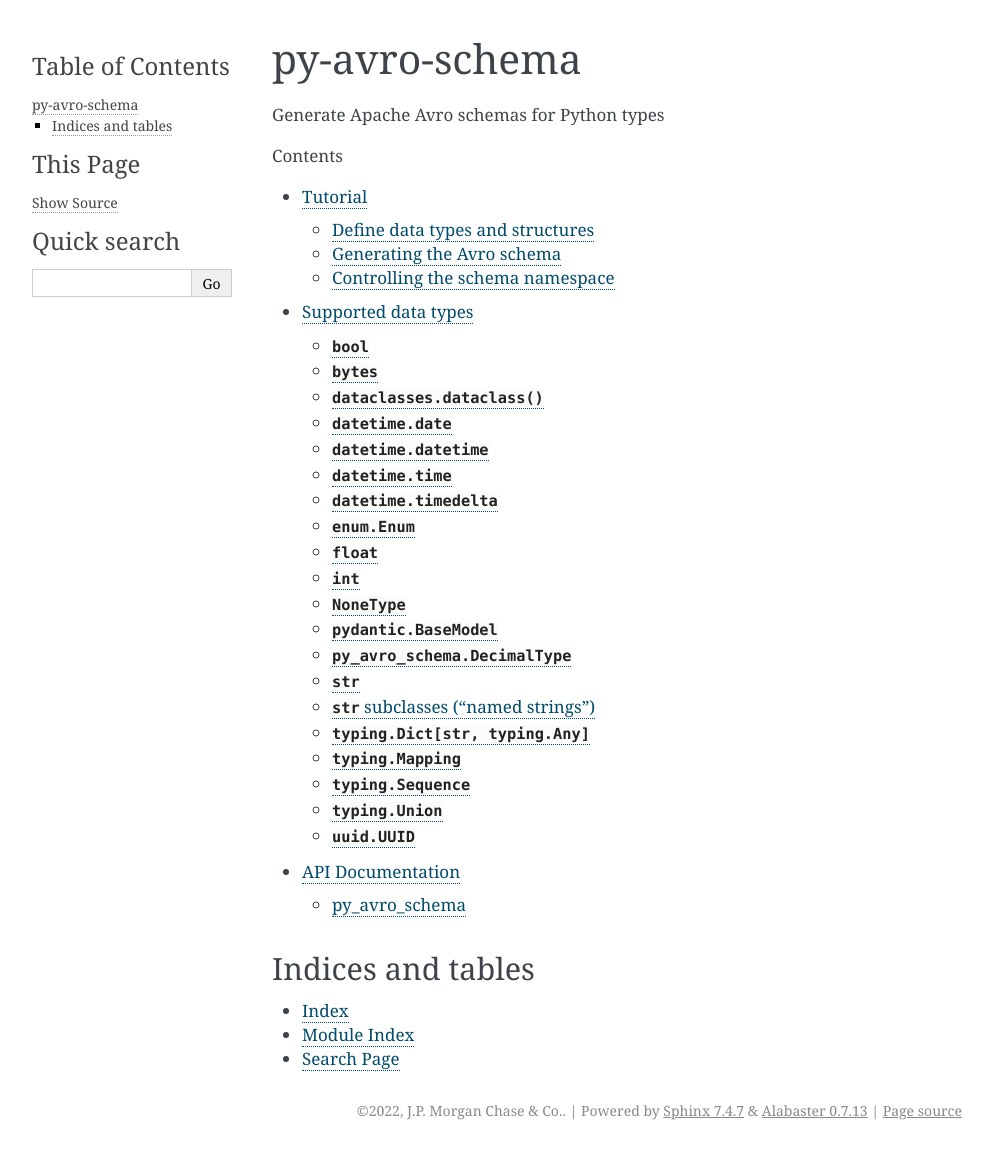
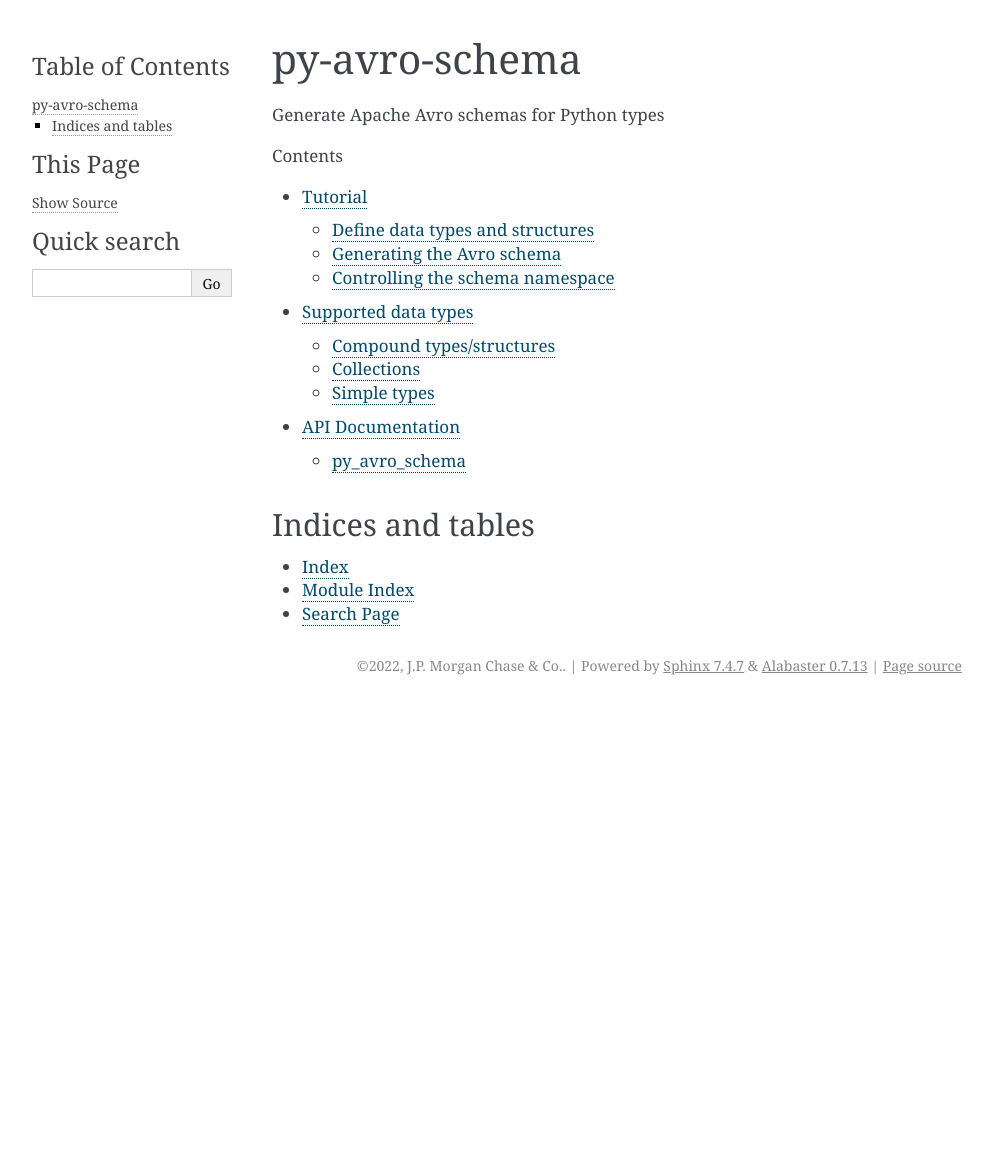
Before and after one commit to jpmorganchase/py-avro-schema, a Sphinx documentation site: the page built from docs/index.rst, in a window 1280 px wide. Shown: the whole page, without its empty margins (148-1141 px from the left). Built offline with Sphinx 7.4.7, drawn with Linux system fonts in a browser that asks for light colours; after the commit the page ends 900 px from its top, so only the background shows below that; some of the changed lines change nothing that is shown.

Commit message:
Spit types into 3 groups

```diff
--- a/docs/types.rst
+++ b/docs/types.rst
@@ -19,20 +19,12 @@
 **py-avro-schema** supports the following Python types:
 
 
-:class:`bool`
--------------
-
-Avro schema: ``boolean``
-
-
-:class:`bytes`
---------------
-
-Avro schema: ``bytes``
+Compound types/structures
+-------------------------
 
 
 :func:`dataclasses.dataclass`
------------------------------
+~~~~~~~~~~~~~~~~~~~~~~~~~~~~~
 
 Supports Python classes decorated with :func:`dataclasses.dataclass`.
 
@@ -88,111 +80,8 @@
 Recursive or repeated reference to the same Python dataclass is supported. After the first time the schema is output, any subsequent references are by name only.
 
 
-:class:`datetime.date`
-----------------------
-
-| Avro schema: ``int``
-| Avro logical type: ``date``
-
-
-:class:`datetime.datetime`
---------------------------
-
-| Avro schema: ``long``
-| Avro logical type: ``timestamp-micros``
-
-To output with millisecond precision instead (logical type ``timestamp-millis``), use :attr:`py_avro_schema.Option.MILLISECONDS`.
-
-
-:class:`datetime.time`
-----------------------
-
-| Avro schema: ``long``
-| Avro logical type: ``time-micros``
-
-To output with millisecond precision instead (logical type ``time-millis``), use :attr:`py_avro_schema.Option.MILLISECONDS`.
-
-
-:class:`datetime.timedelta`
----------------------------
-
-| Avro schema: ``fixed``
-| Avro logical type: ``duration``
-
-The Avro ``fixed`` type is a named schema.
-Here, **py-avro-schema** uses the name ``datetime.timedelta``.
-The full generated schema looks like this:
-
-.. code-block:: json
-
-   {
-     "type": "fixed",
-     "name": "datetime.timedelta",
-     "size": 12,
-     "logicalType": "duration"
-   }
-
-
-:class:`enum.Enum`
-------------------
-
-Avro schema: ``enum``
-
-The Avro ``enum`` type is a named schema.
-**py-avro-schema** uses the Python class name as the schema name.
-Avro enum symbols must be strings.
-
-Example::
-
-   # File shipping/models.py
-
-   import enum
-
-   class ShipType(enum.Enum):
-       SAILING_VESSEL = "SAILING_VESSEL"
-       MOTOR_VESSEL = "MOTOR_VESSEL"
-
-Outputs as:
-
-.. code-block:: json
-
-   {
-     "type": "enum",
-     "name": "ShipType",
-     "namespace": "shipping",
-     "symbols": ["SAILING_VESSEL", "MOTOR_VESSEL"],
-     "default": "SAILING_VESSEL"
-   }
-
-The default value is taken from the first defined enum symbol and is used to support writer/reader schema resolution.
-
-
-:class:`float`
---------------
-
-Avro schema: ``double``
-
-To output as the 32-bit Avro schema ``float`` instead, use :attr:`py_avro_schema.Option.FLOAT_32`.
-
-
-:class:`int`
-------------
-
-Avro schema: ``long``
-
-To output as the 32-bit Avro schema ``int`` instead, use :attr:`py_avro_schema.Option.INT_32`.
-
-
-:class:`NoneType`
------------------
-
-Avro schema: ``null``
-
-This schema is typically used as a "unioned" type where the default value is ``None``.
-
-
 :class:`pydantic.BaseModel`
----------------------------
+~~~~~~~~~~~~~~~~~~~~~~~~~~~
 
 Supports Python classes inheriting from :class:`pydantic.BaseModel`.
 
@@ -249,8 +138,194 @@
 Recursive or repeated reference to the same Pydantic class is supported. After the first time the schema is output, any subsequent references are by name only.
 
 
+:class:`typing.Union`
+~~~~~~~~~~~~~~~~~~~~~
+
+Avro schema: JSON array of multiple Avro schemas
+
+Union members can be any other type supported by **py-avro-schema**.
+
+When defined as a class field with a **default** value, the union members may be re-ordered to ensure that the first member matches the type of the default value.
+
+
+Collections
+-----------
+
+
+:class:`typing.Dict[str, typing.Any]`
+~~~~~~~~~~~~~~~~~~~~~~~~~~~~~~~~~~~~~
+
+.. seealso::
+
+   For a "normal" Avro ``map`` schema using fully typed Python dictionaries, see :ref:`class-typing-mapping`.
+
+
+| Avro schema: ``bytes``
+| Avro logical type: ``json``
+
+Arbitrary Python dictionaries could be serialized as a ``bytes`` Avro schema by first serializing the data as JSON.
+**py-avro-schema** supports this "JSON-in-Avro" approach by adding the **custom** logical type ``json`` to a ``bytes`` schema.
+
+To support JSON serialization as *strings* instead of *bytes*, use :attr:`py_avro_schema.Option.LOGICAL_JSON_STRING`.
+
+
+.. _class-typing-mapping:
+
+:class:`typing.Mapping`
+~~~~~~~~~~~~~~~~~~~~~~~
+
+Avro schema: ``map``
+
+This supports other "generic type" versions of :class:`collections.abc.Mapping`, including :class:`typing.Dict`.
+
+Avro ``map`` schemas support **string** keys only. Map values can be any other Python type supported by **py-avro-schema**. For example, ``Dict[str, int]`` is output as:
+
+.. code-block:: json
+
+   {
+     "type": "map",
+     "values": "long"
+   }
+
+
+:class:`typing.Sequence`
+~~~~~~~~~~~~~~~~~~~~~~~~
+
+Avro schema: ``array``
+
+This supports other "generic type" versions of :class:`collections.abc.Sequence`, including :class:`typing.List`.
+
+Sequence values can be any Python type supported by **py-avro-schema**. For example, ``List[int]`` is output as:
+
+.. code-block:: json
+
+   {
+     "type": "array",
+     "values": "long"
+   }
+
+
+Simple types
+------------
+
+
+:class:`bool`
+~~~~~~~~~~~~~
+
+Avro schema: ``boolean``
+
+
+:class:`bytes`
+~~~~~~~~~~~~~~
+
+Avro schema: ``bytes``
+
+
+:class:`datetime.date`
+~~~~~~~~~~~~~~~~~~~~~~
+
+| Avro schema: ``int``
+| Avro logical type: ``date``
+
+
+:class:`datetime.datetime`
+~~~~~~~~~~~~~~~~~~~~~~~~~~
+
+| Avro schema: ``long``
+| Avro logical type: ``timestamp-micros``
+
+To output with millisecond precision instead (logical type ``timestamp-millis``), use :attr:`py_avro_schema.Option.MILLISECONDS`.
+
+
+:class:`datetime.time`
+~~~~~~~~~~~~~~~~~~~~~~
+
+| Avro schema: ``long``
+| Avro logical type: ``time-micros``
+
+To output with millisecond precision instead (logical type ``time-millis``), use :attr:`py_avro_schema.Option.MILLISECONDS`.
+
+
+:class:`datetime.timedelta`
+~~~~~~~~~~~~~~~~~~~~~~~~~~~
+
+| Avro schema: ``fixed``
+| Avro logical type: ``duration``
+
+The Avro ``fixed`` type is a named schema.
+Here, **py-avro-schema** uses the name ``datetime.timedelta``.
+The full generated schema looks like this:
+
+.. code-block:: json
+
+   {
+     "type": "fixed",
+     "name": "datetime.timedelta",
+     "size": 12,
+     "logicalType": "duration"
+   }
+
+
+:class:`enum.Enum`
+~~~~~~~~~~~~~~~~~~
+
+Avro schema: ``enum``
+
+The Avro ``enum`` type is a named schema.
+**py-avro-schema** uses the Python class name as the schema name.
+Avro enum symbols must be strings.
+
+Example::
+
+   # File shipping/models.py
+
+   import enum
+
+   class ShipType(enum.Enum):
+       SAILING_VESSEL = "SAILING_VESSEL"
+       MOTOR_VESSEL = "MOTOR_VESSEL"
+
+Outputs as:
+
+.. code-block:: json
+
+   {
+     "type": "enum",
+     "name": "ShipType",
+     "namespace": "shipping",
+     "symbols": ["SAILING_VESSEL", "MOTOR_VESSEL"],
+     "default": "SAILING_VESSEL"
+   }
+
+The default value is taken from the first defined enum symbol and is used to support writer/reader schema resolution.
+
+
+:class:`float`
+~~~~~~~~~~~~~~
+
+Avro schema: ``double``
+
+To output as the 32-bit Avro schema ``float`` instead, use :attr:`py_avro_schema.Option.FLOAT_32`.
+
+
+:class:`int`
+~~~~~~~~~~~~
+
+Avro schema: ``long``
+
+To output as the 32-bit Avro schema ``int`` instead, use :attr:`py_avro_schema.Option.INT_32`.
+
+
+:class:`NoneType`
+~~~~~~~~~~~~~~~~~
+
+Avro schema: ``null``
+
+This schema is typically used as a "unioned" type where the default value is ``None``.
+
+
 :class:`py_avro_schema.DecimalType`
------------------------------------
+~~~~~~~~~~~~~~~~~~~~~~~~~~~~~~~~~~~
 
 | Avro schema: ``bytes``
 | Avro logical type: ``decimal``
@@ -279,13 +354,13 @@
 
 
 :class:`str`
-------------
+~~~~~~~~~~~~
 
 Avro schema: ``string``
 
 
 :class:`str` subclasses ("named strings")
------------------------------------------
+~~~~~~~~~~~~~~~~~~~~~~~~~~~~~~~~~~~~~~~~~
 
 Avro schema: ``string``
 
@@ -312,71 +387,8 @@
    }
 
 
-:class:`typing.Dict[str, typing.Any]`
--------------------------------------
-
-.. seealso::
-
-   For a "normal" Avro ``map`` schema using fully typed Python dictionaries, see :ref:`class-typing-mapping`.
-
-
-| Avro schema: ``bytes``
-| Avro logical type: ``json``
-
-Arbitrary Python dictionaries could be serialized as a ``bytes`` Avro schema by first serializing the data as JSON.
-**py-avro-schema** supports this "JSON-in-Avro" approach by adding the **custom** logical type ``json`` to a ``bytes`` schema.
-
-To support JSON serialization as *strings* instead of *bytes*, use :attr:`py_avro_schema.Option.LOGICAL_JSON_STRING`.
-
-
-.. _class-typing-mapping:
-
-:class:`typing.Mapping`
------------------------
-
-Avro schema: ``map``
-
-This supports other "generic type" versions of :class:`collections.abc.Mapping`, including :class:`typing.Dict`.
-
-Avro ``map`` schemas support **string** keys only. Map values can be any other Python type supported by **py-avro-schema**. For example, ``Dict[str, int]`` is output as:
-
-.. code-block:: json
-
-   {
-     "type": "map",
-     "values": "long"
-   }
-
-
-:class:`typing.Sequence`
-------------------------
-
-Avro schema: ``array``
-
-This supports other "generic type" versions of :class:`collections.abc.Sequence`, including :class:`typing.List`.
-
-Sequence values can be any Python type supported by **py-avro-schema**. For example, ``List[int]`` is output as:
-
-.. code-block:: json
-
-   {
-     "type": "array",
-     "values": "long"
-   }
-
-
-:class:`typing.Union`
----------------------
-
-Avro schema: JSON array of multiple Avro schemas
-
-Union members can be any other type supported by **py-avro-schema**.
-
-When defined as a class field with a **default** value, the union members may be re-ordered to ensure that the first member matches the type of the default value.
-
-
 :class:`uuid.UUID`
-------------------
+~~~~~~~~~~~~~~~~~~
 
 | Avro schema: ``string``
 | Avro logical type: ``uuid``
```
